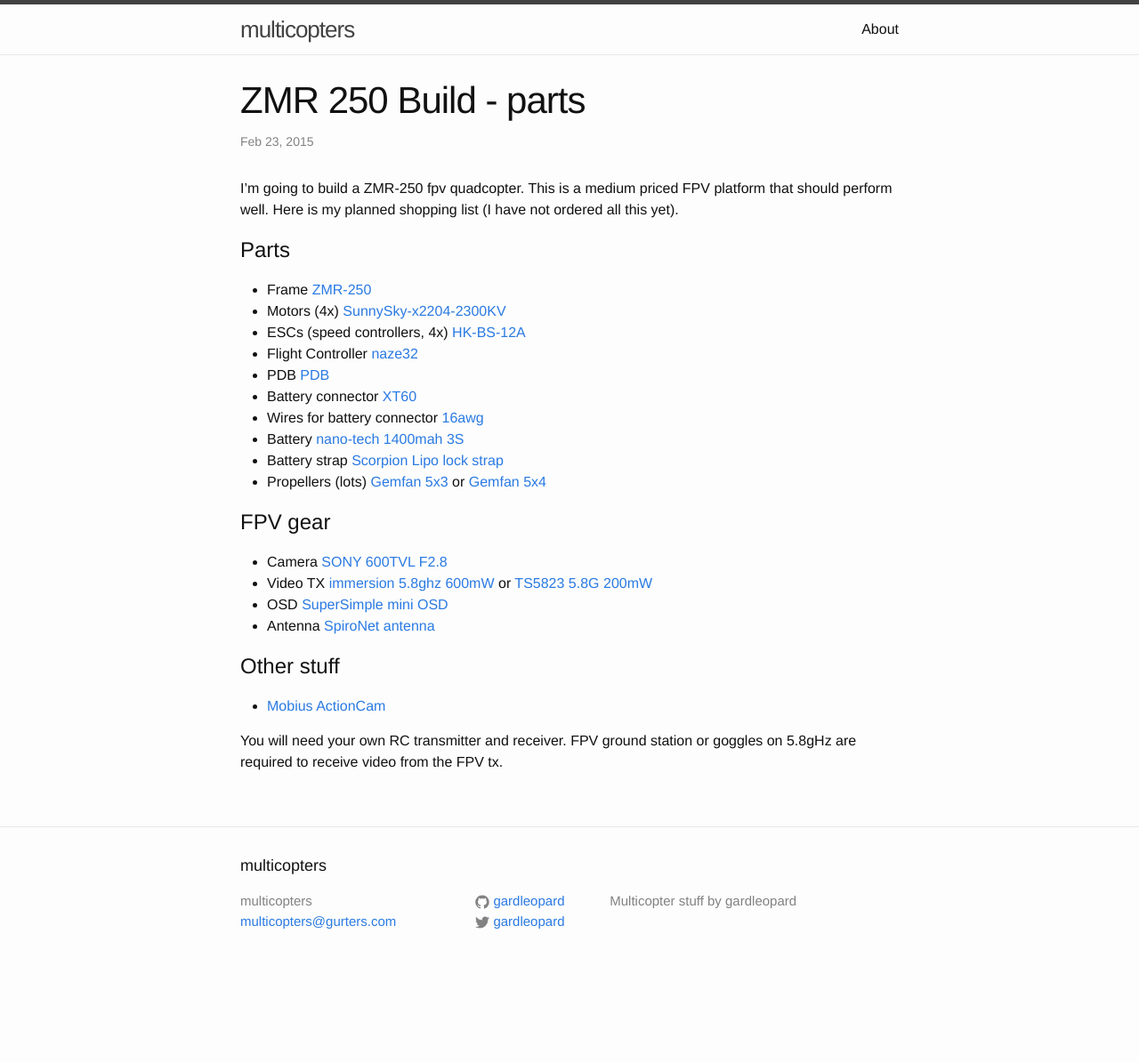
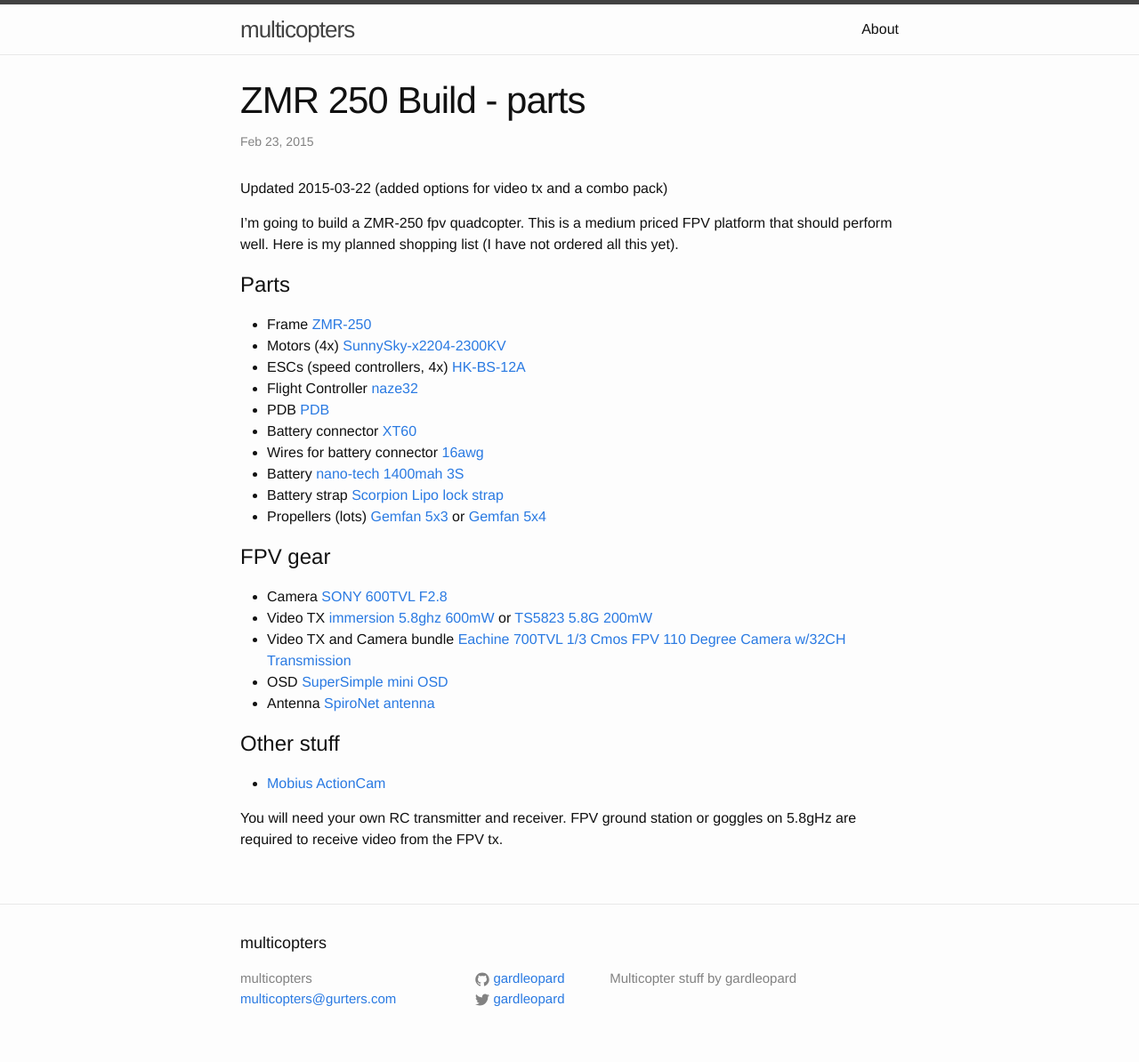
Before and after one commit to gardleopard/multicopter, a Jekyll site: the page built from _posts/2015-02-23-zmr-250-project.markdown, in a window 1280 px wide. Shown: the whole page at 89% size. Built offline with Jekyll 4.4.1, drawn with Linux system fonts in a browser that asks for light colours; before the commit the page ends 1107 px from its top, so only the background shows below that.

Commit message:
adding combo video cam + tx option

```diff
--- a/_posts/2015-02-23-zmr-250-project.markdown
+++ b/_posts/2015-02-23-zmr-250-project.markdown
@@ -4,6 +4,8 @@ title:  "ZMR 250 Build - parts"
 date:   2015-02-23 12:32:58
 categories: fpv zmr250
 ---
+Updated 2015-03-22 (added options for video tx and a combo pack)
+
 I'm going to build a ZMR-250 fpv quadcopter. This is a medium priced FPV platform that should perform well.
 Here is my planned shopping list (I have not ordered all this yet).
 
@@ -23,6 +25,7 @@ Here is my planned shopping list (I have not ordered all this yet).
 # FPV gear
 - Camera [SONY 600TVL F2.8][SONY 600TVL F2.8]
 - Video TX [immersion 5.8ghz 600mW][immersion 5.8ghz 600mW] or [TS5823 5.8G 200mW][TS5823 5.8G 200mW]
+- Video TX and Camera bundle [Eachine 700TVL 1/3 Cmos FPV 110 Degree Camera w/32CH Transmission][Eachine 700TVL 1/3 Cmos FPV 110 Degree Camera w/32CH Transmission]
 - OSD [SuperSimple mini OSD][SuperSimple mini OSD]
 - Antenna [SpiroNet antenna][SpiroNet antenna]
 
@@ -32,6 +35,8 @@ Here is my planned shopping list (I have not ordered all this yet).
 
 You will need your own RC transmitter and receiver. FPV ground station or goggles on 5.8gHz are required to receive video from the FPV tx.
 
+
+[Eachine 700TVL 1/3 Cmos FPV 110 Degree Camera w/32CH Transmission]: http://www.banggood.com/Eachine-700TVL-13-Cmos-FPV-110-Degree-Camera-w32CH-Transmission-p-965760.html
 [TS5823 5.8G 200mW]: http://www.ebay.com/itm/5-8G-200mW-TS5823-32CH-Channel-FPV-Mini-Wireless-AV-Transmitter-Module-NEW-/231471744102?pt=LH_DefaultDomain_15&hash=item35e4ca8466
 [Mobius ActionCam]: http://www.ebay.com/itm/151071891306
 [ZMR-250-frame]: http://www.goodluckbuy.com/zmr250-250mm-carbon-fiber-4-axis-mini-quadcopter-frame-kit.html
```
